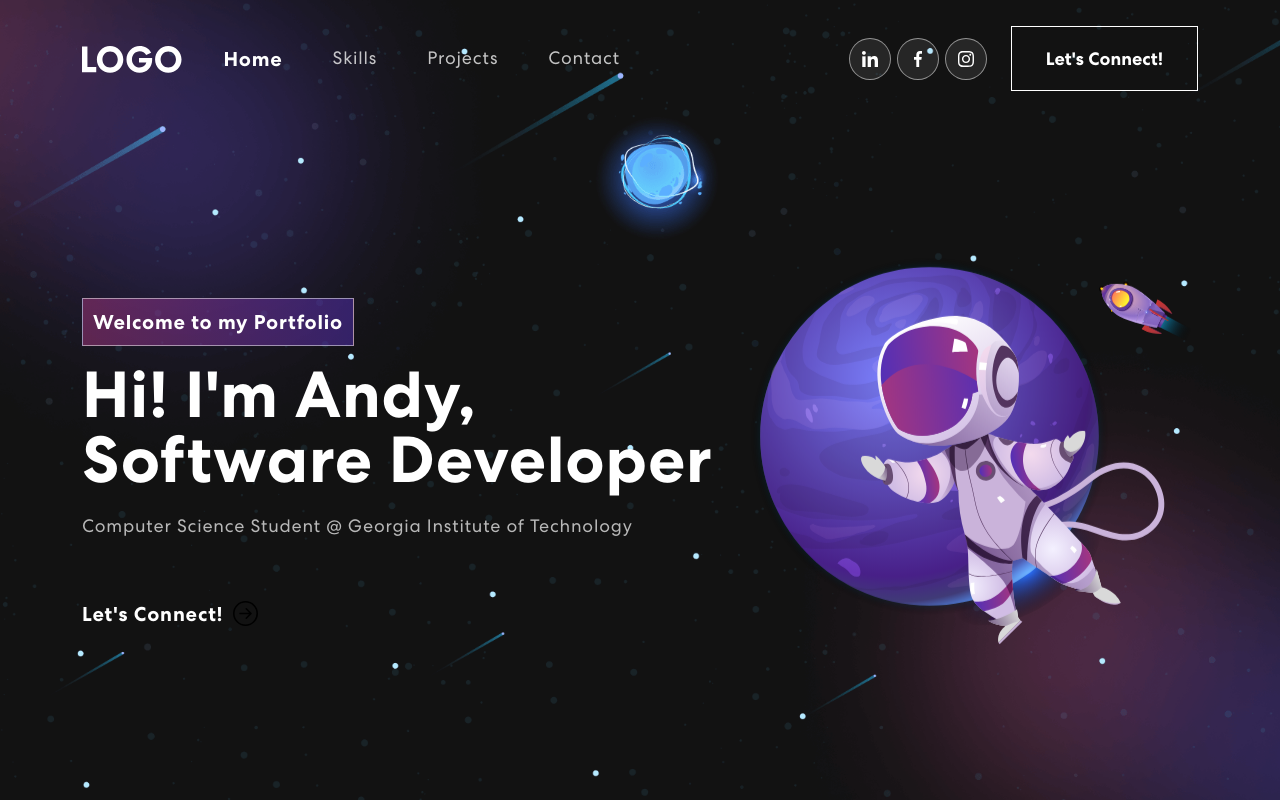
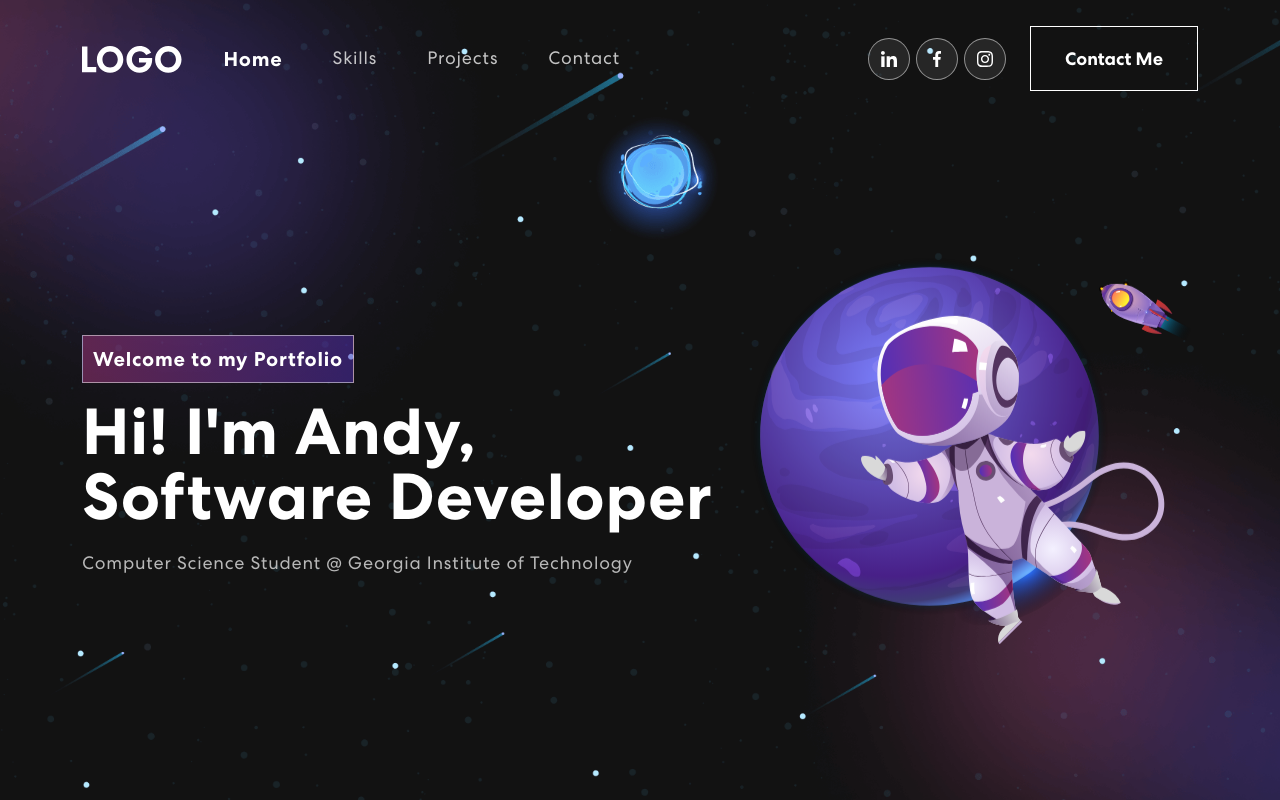
Before and after one commit to AndyDLi/PersonalPortfolio, a React (Vite) app: page / in a window 1280 px wide. Built offline with nearby package versions, Linux system fonts and the light colour scheme.

Commit message:
Removed Connect Button From Banner Component

```diff
--- a/src/App.css
+++ b/src/App.css
@@ -298,27 +298,6 @@ nav.navbar .navbar-toggler[aria-expanded="true"] .navbar-toggler-icon {
   letter-spacing: 0.8px;
   line-height: 1.5em;
   width: 96%;
-}
-
-.banner button {
-  color: #fff;
-  font-weight: 700;
-  font-size: 20px;
-  margin-top: 60px;
-  letter-spacing: 0.8px;
-  display: flex;
-  align-items: center;
-}
-
-.banner button svg {
-  font-size: 25px;
-  margin-left: 10px;
-  transition: 0.3s ease-in-out;
-  line-height: 1;
-}
-
-.banner button:hover svg {
-  margin-left: 20px;
 }
 
 .banner img {
--- a/src/components/Banner.jsx
+++ b/src/components/Banner.jsx
@@ -45,7 +45,6 @@ export const Banner = () => {
                         <span className="tagline">Welcome to my Portfolio</span>
                         <h1>{`Hi! I'm Andy,`} <span className="wrap"></span>{text}</h1>
                         <p>Computer Science Student @ Georgia Institute of Technology</p>
-                        <button onClick={() => console.log("Button Clicked!")}>Let's Connect! <ArrowRightCircle size={25}/></button>
                     </Col>
                     <Col xs={12} md={6} xl={5}>
                         <img src={headerImg} alt="Header Image" />
--- a/src/components/NavBar.jsx
+++ b/src/components/NavBar.jsx
@@ -65,8 +65,8 @@ export const NavBar = () => {
                             <a href="#"><img src={navIcon3} alt="" /></a>
                         </div>
 
-                        <button className="vvd" onClick={() => console.log('Button Clicked!')}>
-                            <span>Let's Connect!</span>
+                        <button className="vvd" onClick={() => console.log('Button Clicked')}>
+                            <span>Contact Me</span>
                         </button>
                     </span>
                 </Navbar.Collapse>
```
